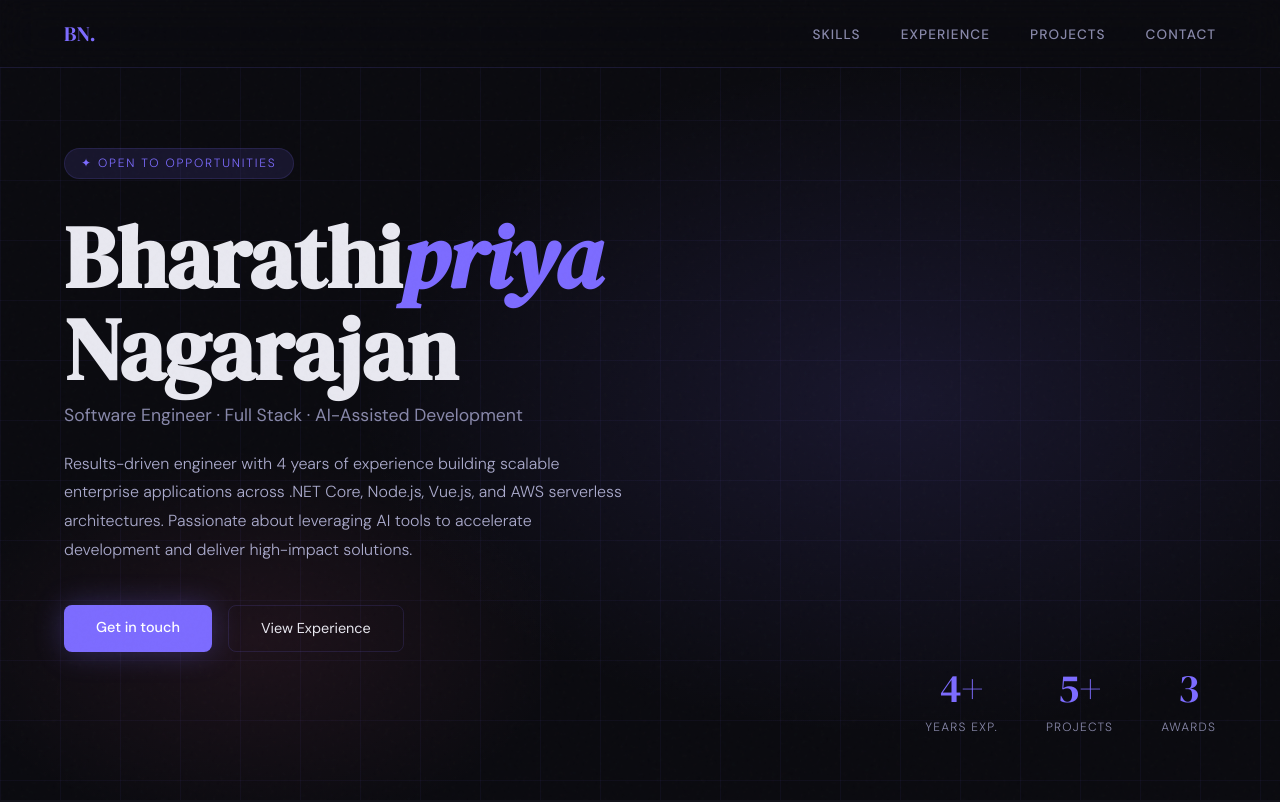
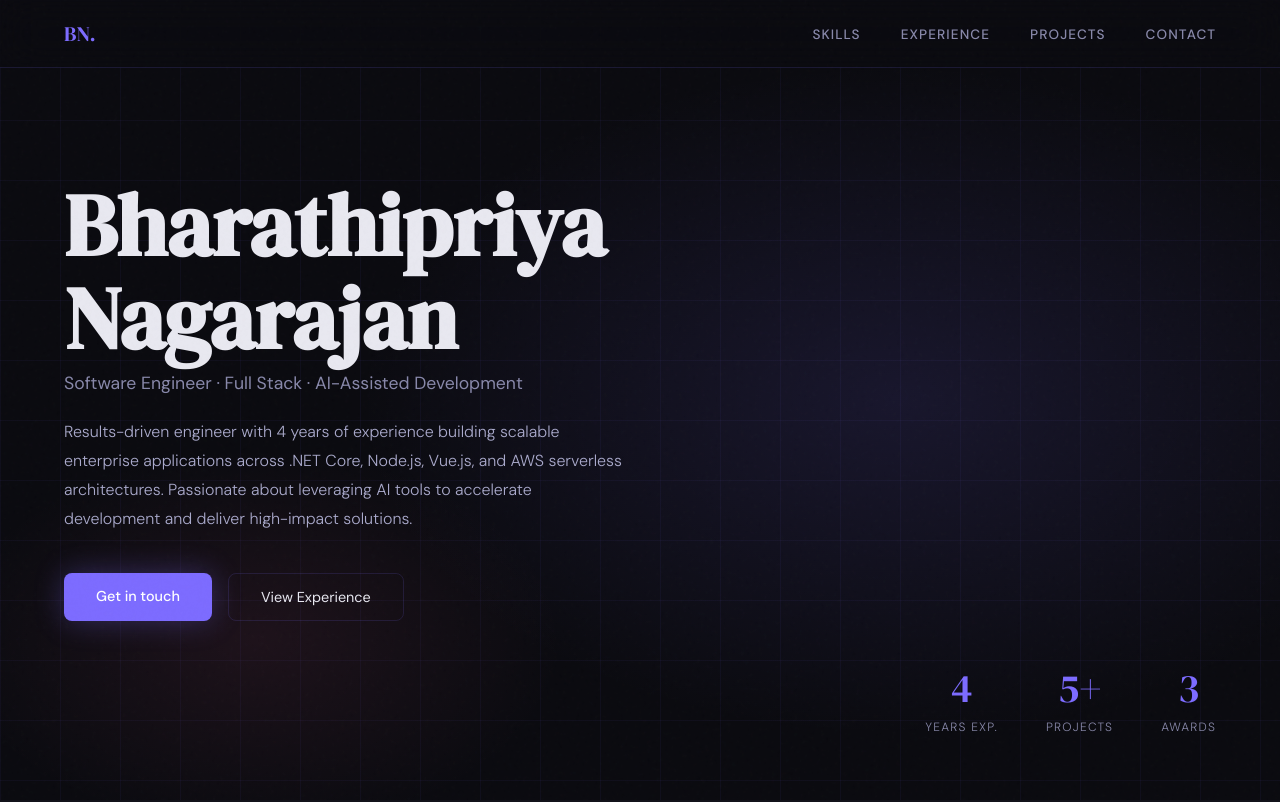
Before and after one commit to bnagarajan1212/bharathipriya.github.io, a plain HTML site: page index.html in a window 1280 px wide. Shown: the top 802 px of the page. Drawn offline with Linux system fonts and the light colour scheme.

Commit message:
Edit PortFolio

```diff
--- a/index.html
+++ b/index.html
@@ -319,8 +319,8 @@
   <div class="hero-bg"></div>
   <div class="hero-grid"></div>
   <div class="hero-content">
-    <span class="hero-tag">✦ Open to Opportunities</span>
-    <h1 class="hero-name">Bharathi<span>priya</span><br>Nagarajan</h1>
+
+    <h1 class="hero-name">Bharathipriya<br>Nagarajan</h1>
     <p class="hero-role">Software Engineer · Full Stack · AI-Assisted Development</p>
     <p class="hero-desc">
       Results-driven engineer with 4 years of experience building scalable enterprise applications across .NET Core, Node.js, Vue.js, and AWS serverless architectures. Passionate about leveraging AI tools to accelerate development and deliver high-impact solutions.
@@ -332,7 +332,7 @@
   </div>
   <div class="hero-stats">
     <div class="stat-item">
-      <span class="stat-num">4+</span>
+      <span class="stat-num">4</span>
       <span class="stat-label">Years Exp.</span>
     </div>
     <div class="stat-item">
```
